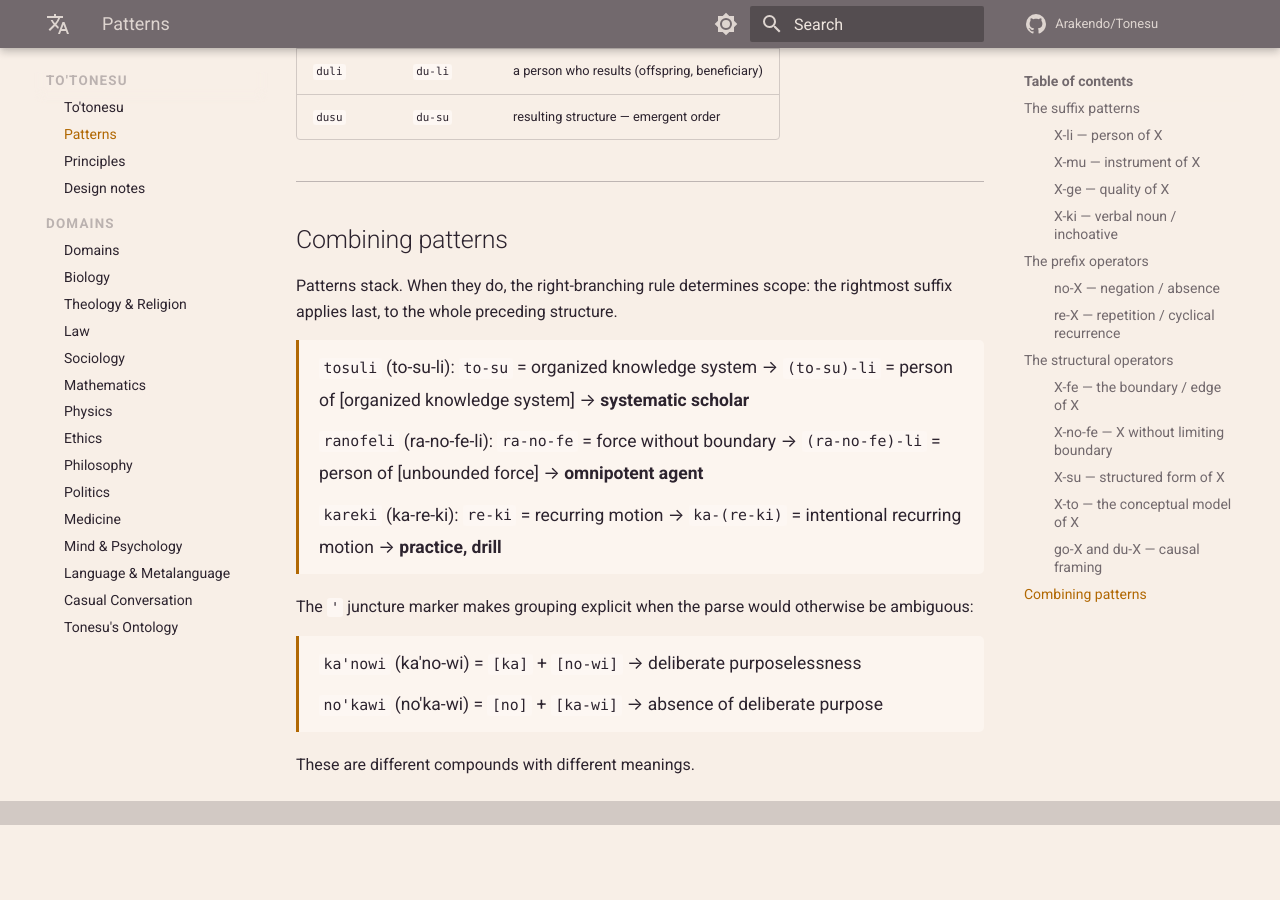
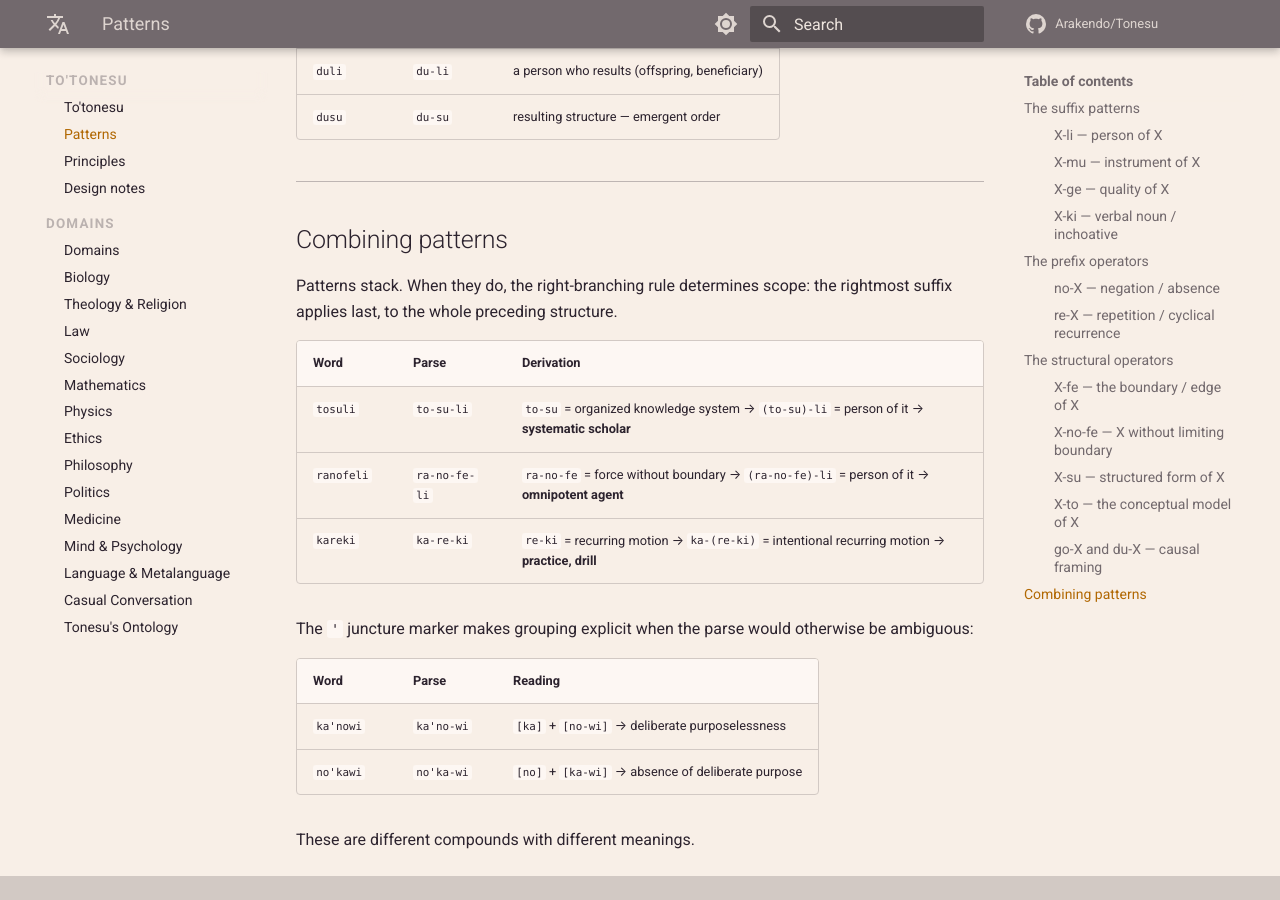
Before and after one commit to Arakendo/Tonesu, an MkDocs documentation site: the page built from www/docs/to-tonesu/patterns.md, in a window 1280 px wide and 900 px high, scrolled down 7812 px. Built offline with MkDocs 1.6.1 and Material for MkDocs 9.7.7, drawn with Linux system fonts in a browser that asks for light colours; comment, search, counter and statistics services are not loaded; before the commit the page ends 8637 px from its top, so only the background shows below that.

Commit message:
Style: use tables for combining-patterns section

```diff
--- a/www/docs/to-tonesu/patterns.md
+++ b/www/docs/to-tonesu/patterns.md
@@ -245,24 +245,17 @@ The `fe` operator is especially productive when combined with `no-`:
 
 Patterns stack. When they do, the right-branching rule determines scope: the rightmost suffix applies last, to the whole preceding structure.
 
-<div class="tn-derive" markdown>
-
-`tosuli` (to-su-li): `to-su` = organized knowledge system → `(to-su)-li` = person of [organized knowledge system] → **systematic scholar**
-
-`ranofeli` (ra-no-fe-li): `ra-no-fe` = force without boundary → `(ra-no-fe)-li` = person of [unbounded force] → **omnipotent agent**
-
-`kareki` (ka-re-ki): `re-ki` = recurring motion → `ka-(re-ki)` = intentional recurring motion → **practice, drill**
-
-</div>
+| Word | Parse | Derivation |
+|------|-------|------------|
+| `tosuli` | `to-su-li` | `to-su` = organized knowledge system → `(to-su)-li` = person of it → **systematic scholar** |
+| `ranofeli` | `ra-no-fe-li` | `ra-no-fe` = force without boundary → `(ra-no-fe)-li` = person of it → **omnipotent agent** |
+| `kareki` | `ka-re-ki` | `re-ki` = recurring motion → `ka-(re-ki)` = intentional recurring motion → **practice, drill** |
 
 The `'` juncture marker makes grouping explicit when the parse would otherwise be ambiguous:
 
-<div class="tn-derive" markdown>
-
-`ka'nowi` (ka'no-wi) = `[ka]` + `[no-wi]` → deliberate purposelessness
-
-`no'kawi` (no'ka-wi) = `[no]` + `[ka-wi]` → absence of deliberate purpose
-
-</div>
+| Word | Parse | Reading |
+|------|-------|---------|
+| `ka'nowi` | `ka'no-wi` | `[ka]` + `[no-wi]` → deliberate purposelessness |
+| `no'kawi` | `no'ka-wi` | `[no]` + `[ka-wi]` → absence of deliberate purpose |
 
 These are different compounds with different meanings.
```
